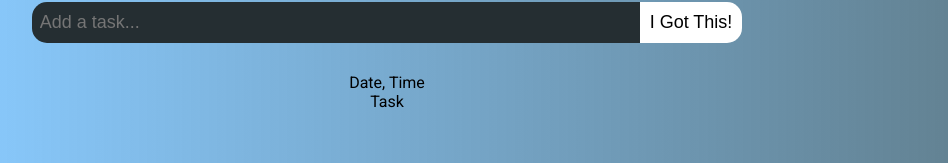
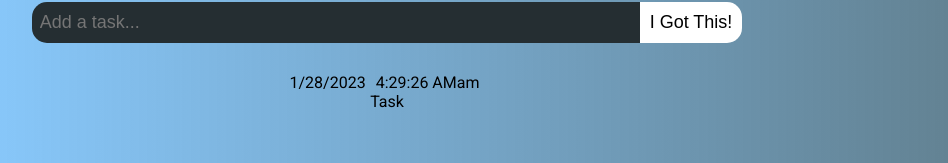
Before and after one commit to mohamedCleanCode/To-Do-List-React, a React (Create React App) app: page / in a window 1280 px wide. Shown: the part 186-349 px from the top of the page, without its empty margins (253-1201 px from the left). Built offline with nearby package versions, Linux system fonts and the light colour scheme.

Commit message:
add shortid library and add date and time to dom

```diff
--- a/package.json
+++ b/package.json
@@ -9,6 +9,7 @@
     "react": "^18.2.0",
     "react-dom": "^18.2.0",
     "react-scripts": "5.0.1",
+    "shortid": "^2.2.16",
     "web-vitals": "^2.1.4"
   },
   "scripts": {
--- a/src/components/ToDoInput.js
+++ b/src/components/ToDoInput.js
@@ -1,13 +1,29 @@
-import React from "react";
+import React, { useState } from "react";
 
 const ToDoInput = () => {
+  const date = new Date();
+  let ampm = date.getHours() >= 12 ? "pm" : "am";
+  const [text, setText] = useState("");
+
   return (
     <div className="ToDoInput">
       <form onSubmit={(e) => e.preventDefault()}>
-        <input type="text" placeholder="Add a task..."></input>
+        <input
+          type="text"
+          placeholder="Add a task..."
+          value={text}
+          onChange={(e) => {
+            setText(e.target.value);
+          }}
+        ></input>
         <button>I Got This!</button>
       </form>
-      <p>Date, Time</p>
+      <span style={{ display: "inline-block", marginRight: "10px" }}>
+        {date.toLocaleDateString()}
+      </span>
+      <span style={{ display: "inline-block", marginRight: "5px" }}>
+        {date.toLocaleTimeString() + ampm}
+      </span>
       <div>task</div>
     </div>
   );
```
Also changed, not shown: 1 other file (tests, documents, lock files or other folders).
